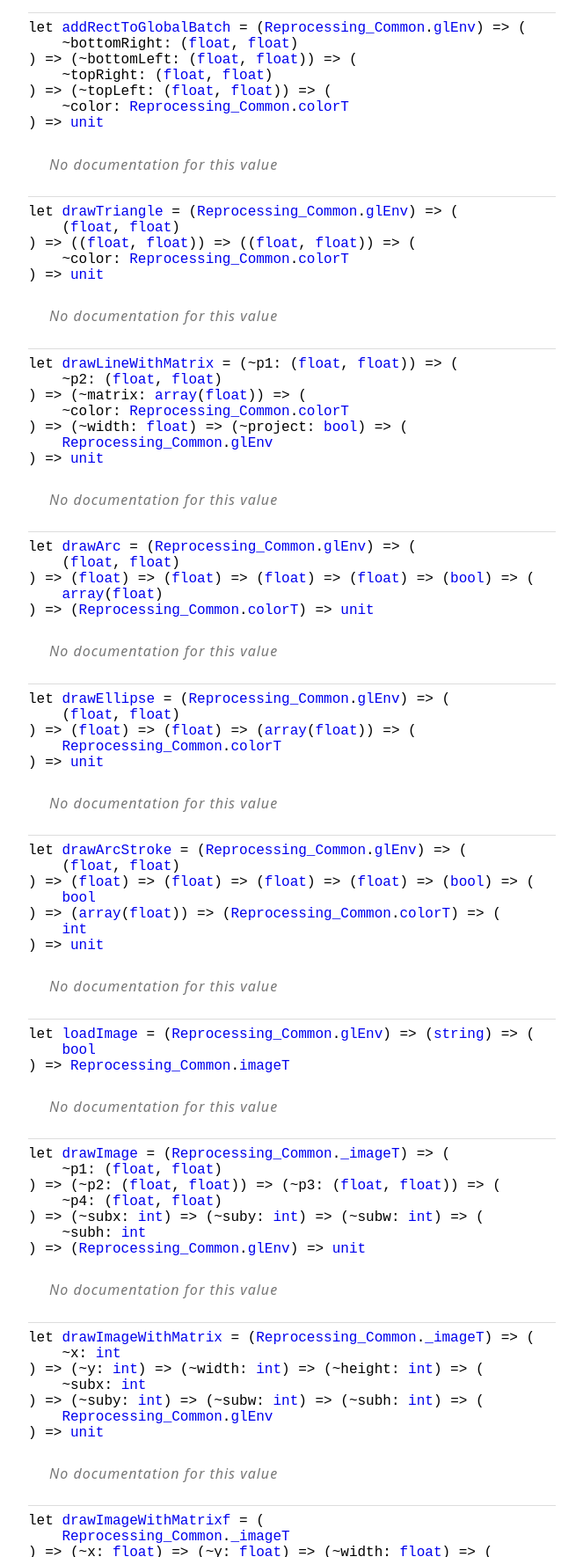
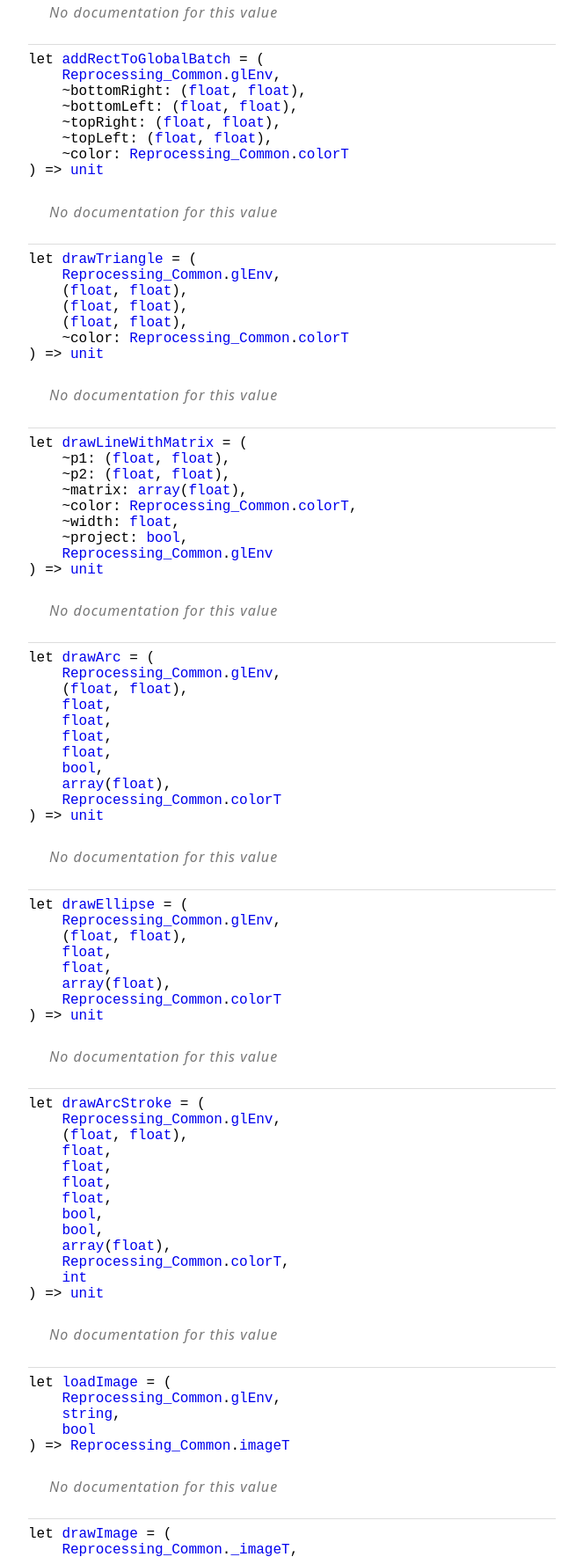
Before and after one commit to jaredly/redoc, a website: page docs/Reprocessing_Internal.html in a window 1280 px wide. Shown: the part 1030-2800 px from the top of the page at 88% size, without its empty margins (308-971 px from the left). Drawn offline with Linux system fonts and the light colour scheme.

Commit message:
fix arrow collation

```diff
--- a/docs/Reprocessing_Internal.html
+++ b/docs/Reprocessing_Internal.html
@@ -95,11 +95,11 @@ window.onhashchange = checkHash
 <p><span class='missing'>This module does not have a toplevel documentation block.</span></p>
 <div class='doc-item'><h4 class='item module'> module <a href="#module-Matrix" id="module-Matrix">Matrix</a> : <a href="Reprocessing_Matrix.html">Reprocessing_Matrix</a></h4></div>
 
-<div class='doc-item'><h4 class='item'>let <a href="#value-getProgram" id="value-getProgram">getProgram</a> = (~context: <a href="Reasongl.html">Reasongl</a>.<a href="Reasongl.html#module-Gl">Gl</a>.<a href="Reasongl.html#type-Gl.contextT">contextT</a>) => (
-    ~vertexShader: <a href="globals.html#type-string">string</a>
-) => (~fragmentShader: <a href="globals.html#type-string">string</a>) => <a href="globals.html#type-option">option</a>(
-    <a href="Reasongl.html">Reasongl</a>.<a href="Reasongl.html#module-Gl">Gl</a>.<a href="Reasongl.html#type-Gl.programT">programT</a>
-)</h4>
+<div class='doc-item'><h4 class='item'>let <a href="#value-getProgram" id="value-getProgram">getProgram</a> = (
+    ~context: <a href="Reasongl.html">Reasongl</a>.<a href="Reasongl.html#module-Gl">Gl</a>.<a href="Reasongl.html#type-Gl.contextT">contextT</a>,
+    ~vertexShader: <a href="globals.html#type-string">string</a>,
+    ~fragmentShader: <a href="globals.html#type-string">string</a>
+) => <a href="globals.html#type-option">option</a>(<a href="Reasongl.html">Reasongl</a>.<a href="Reasongl.html#module-Gl">Gl</a>.<a href="Reasongl.html#type-Gl.programT">programT</a>)</h4>
 
 <div class='body body-empty'><span class='missing'>No documentation for this value</span></div></div>
 
@@ -113,15 +113,16 @@ window.onhashchange = checkHash
     ~vertexArray: <a href="Reasongl.html">Reasongl</a>.<a href="Reasongl.html#module-Gl">Gl</a>.<a href="Reasongl.html#module-Gl.Bigarray">Bigarray</a>.<a href="Reasongl.html#type-Gl.Bigarray.t">t</a>(
         <a href="globals.html#type-float">float</a>,
         <a href="Reasongl.html">Reasongl</a>.<a href="Reasongl.html#module-Gl">Gl</a>.<a href="Reasongl.html#module-Gl.Bigarray">Bigarray</a>.<a href="Reasongl.html#type-Gl.Bigarray.float32_elt">float32_elt</a>
-    )
-) => (
+    ),
     ~elementArray: <a href="Reasongl.html">Reasongl</a>.<a href="Reasongl.html#module-Gl">Gl</a>.<a href="Reasongl.html#module-Gl.Bigarray">Bigarray</a>.<a href="Reasongl.html#type-Gl.Bigarray.t">t</a>(
         <a href="globals.html#type-int">int</a>,
         <a href="Reasongl.html">Reasongl</a>.<a href="Reasongl.html#module-Gl">Gl</a>.<a href="Reasongl.html#module-Gl.Bigarray">Bigarray</a>.<a href="Reasongl.html#type-Gl.Bigarray.int16_unsigned_elt">int16_unsigned_elt</a>
-    )
-) => (~mode: <a href="globals.html#type-int">int</a>) => (~count: <a href="globals.html#type-int">int</a>) => (
-    ~textureBuffer: <a href="Reasongl.html">Reasongl</a>.<a href="Reasongl.html#module-Gl">Gl</a>.<a href="Reasongl.html#type-Gl.textureT">textureT</a>
-) => (<a href="Reprocessing_Common.html">Reprocessing_Common</a>.<a href="Reprocessing_Common.html#type-glEnv">glEnv</a>) => <a href="globals.html#type-unit">unit</a></h4>
+    ),
+    ~mode: <a href="globals.html#type-int">int</a>,
+    ~count: <a href="globals.html#type-int">int</a>,
+    ~textureBuffer: <a href="Reasongl.html">Reasongl</a>.<a href="Reasongl.html#module-Gl">Gl</a>.<a href="Reasongl.html#type-Gl.textureT">textureT</a>,
+    <a href="Reprocessing_Common.html">Reprocessing_Common</a>.<a href="Reprocessing_Common.html#type-glEnv">glEnv</a>
+) => <a href="globals.html#type-unit">unit</a></h4>
 
 <div class='body body-empty'><span class='missing'>No documentation for this value</span></div></div>
 
@@ -130,104 +131,144 @@ window.onhashchange = checkHash
 <div class='body body-empty'><span class='missing'>No documentation for this value</span></div></div>
 
 <div class='doc-item'><h4 class='item'>let <a href="#value-maybeFlushBatch" id="value-maybeFlushBatch">maybeFlushBatch</a> = (
-    ~texture: <a href="globals.html#type-option">option</a>(<a href="Reasongl.html">Reasongl</a>.<a href="Reasongl.html#module-Gl">Gl</a>.<a href="Reasongl.html#type-Gl.textureT">textureT</a>)
-) => (~el: <a href="globals.html#type-int">int</a>) => (~vert: <a href="globals.html#type-int">int</a>) => (
+    ~texture: <a href="globals.html#type-option">option</a>(<a href="Reasongl.html">Reasongl</a>.<a href="Reasongl.html#module-Gl">Gl</a>.<a href="Reasongl.html#type-Gl.textureT">textureT</a>),
+    ~el: <a href="globals.html#type-int">int</a>,
+    ~vert: <a href="globals.html#type-int">int</a>,
     <a href="Reprocessing_Common.html">Reprocessing_Common</a>.<a href="Reprocessing_Common.html#type-glEnv">glEnv</a>
 ) => <a href="globals.html#type-unit">unit</a></h4>
 
 <div class='body body-empty'><span class='missing'>No documentation for this value</span></div></div>
 
-<div class='doc-item'><h4 class='item'>let <a href="#value-addRectToGlobalBatch" id="value-addRectToGlobalBatch">addRectToGlobalBatch</a> = (<a href="Reprocessing_Common.html">Reprocessing_Common</a>.<a href="Reprocessing_Common.html#type-glEnv">glEnv</a>) => (
-    ~bottomRight: (<a href="globals.html#type-float">float</a>, <a href="globals.html#type-float">float</a>)
-) => (~bottomLeft: (<a href="globals.html#type-float">float</a>, <a href="globals.html#type-float">float</a>)) => (
-    ~topRight: (<a href="globals.html#type-float">float</a>, <a href="globals.html#type-float">float</a>)
-) => (~topLeft: (<a href="globals.html#type-float">float</a>, <a href="globals.html#type-float">float</a>)) => (
+<div class='doc-item'><h4 class='item'>let <a href="#value-addRectToGlobalBatch" id="value-addRectToGlobalBatch">addRectToGlobalBatch</a> = (
+    <a href="Reprocessing_Common.html">Reprocessing_Common</a>.<a href="Reprocessing_Common.html#type-glEnv">glEnv</a>,
+    ~bottomRight: (<a href="globals.html#type-float">float</a>, <a href="globals.html#type-float">float</a>),
+    ~bottomLeft: (<a href="globals.html#type-float">float</a>, <a href="globals.html#type-float">float</a>),
+    ~topRight: (<a href="globals.html#type-float">float</a>, <a href="globals.html#type-float">float</a>),
+    ~topLeft: (<a href="globals.html#type-float">float</a>, <a href="globals.html#type-float">float</a>),
     ~color: <a href="Reprocessing_Common.html">Reprocessing_Common</a>.<a href="Reprocessing_Common.html#type-colorT">colorT</a>
 ) => <a href="globals.html#type-unit">unit</a></h4>
 
 <div class='body body-empty'><span class='missing'>No documentation for this value</span></div></div>
 
-<div class='doc-item'><h4 class='item'>let <a href="#value-drawTriangle" id="value-drawTriangle">drawTriangle</a> = (<a href="Reprocessing_Common.html">Reprocessing_Common</a>.<a href="Reprocessing_Common.html#type-glEnv">glEnv</a>) => (
-    (<a href="globals.html#type-float">float</a>, <a href="globals.html#type-float">float</a>)
-) => ((<a href="globals.html#type-float">float</a>, <a href="globals.html#type-float">float</a>)) => ((<a href="globals.html#type-float">float</a>, <a href="globals.html#type-float">float</a>)) => (
+<div class='doc-item'><h4 class='item'>let <a href="#value-drawTriangle" id="value-drawTriangle">drawTriangle</a> = (
+    <a href="Reprocessing_Common.html">Reprocessing_Common</a>.<a href="Reprocessing_Common.html#type-glEnv">glEnv</a>,
+    (<a href="globals.html#type-float">float</a>, <a href="globals.html#type-float">float</a>),
+    (<a href="globals.html#type-float">float</a>, <a href="globals.html#type-float">float</a>),
+    (<a href="globals.html#type-float">float</a>, <a href="globals.html#type-float">float</a>),
     ~color: <a href="Reprocessing_Common.html">Reprocessing_Common</a>.<a href="Reprocessing_Common.html#type-colorT">colorT</a>
 ) => <a href="globals.html#type-unit">unit</a></h4>
 
 <div class='body body-empty'><span class='missing'>No documentation for this value</span></div></div>
 
-<div class='doc-item'><h4 class='item'>let <a href="#value-drawLineWithMatrix" id="value-drawLineWithMatrix">drawLineWithMatrix</a> = (~p1: (<a href="globals.html#type-float">float</a>, <a href="globals.html#type-float">float</a>)) => (
-    ~p2: (<a href="globals.html#type-float">float</a>, <a href="globals.html#type-float">float</a>)
-) => (~matrix: <a href="globals.html#type-array">array</a>(<a href="globals.html#type-float">float</a>)) => (
-    ~color: <a href="Reprocessing_Common.html">Reprocessing_Common</a>.<a href="Reprocessing_Common.html#type-colorT">colorT</a>
-) => (~width: <a href="globals.html#type-float">float</a>) => (~project: <a href="globals.html#type-bool">bool</a>) => (
+<div class='doc-item'><h4 class='item'>let <a href="#value-drawLineWithMatrix" id="value-drawLineWithMatrix">drawLineWithMatrix</a> = (
+    ~p1: (<a href="globals.html#type-float">float</a>, <a href="globals.html#type-float">float</a>),
+    ~p2: (<a href="globals.html#type-float">float</a>, <a href="globals.html#type-float">float</a>),
+    ~matrix: <a href="globals.html#type-array">array</a>(<a href="globals.html#type-float">float</a>),
+    ~color: <a href="Reprocessing_Common.html">Reprocessing_Common</a>.<a href="Reprocessing_Common.html#type-colorT">colorT</a>,
+    ~width: <a href="globals.html#type-float">float</a>,
+    ~project: <a href="globals.html#type-bool">bool</a>,
     <a href="Reprocessing_Common.html">Reprocessing_Common</a>.<a href="Reprocessing_Common.html#type-glEnv">glEnv</a>
 ) => <a href="globals.html#type-unit">unit</a></h4>
 
 <div class='body body-empty'><span class='missing'>No documentation for this value</span></div></div>
 
-<div class='doc-item'><h4 class='item'>let <a href="#value-drawArc" id="value-drawArc">drawArc</a> = (<a href="Reprocessing_Common.html">Reprocessing_Common</a>.<a href="Reprocessing_Common.html#type-glEnv">glEnv</a>) => (
-    (<a href="globals.html#type-float">float</a>, <a href="globals.html#type-float">float</a>)
-) => (<a href="globals.html#type-float">float</a>) => (<a href="globals.html#type-float">float</a>) => (<a href="globals.html#type-float">float</a>) => (<a href="globals.html#type-float">float</a>) => (<a href="globals.html#type-bool">bool</a>) => (
-    <a href="globals.html#type-array">array</a>(<a href="globals.html#type-float">float</a>)
-) => (<a href="Reprocessing_Common.html">Reprocessing_Common</a>.<a href="Reprocessing_Common.html#type-colorT">colorT</a>) => <a href="globals.html#type-unit">unit</a></h4>
-
-<div class='body body-empty'><span class='missing'>No documentation for this value</span></div></div>
-
-<div class='doc-item'><h4 class='item'>let <a href="#value-drawEllipse" id="value-drawEllipse">drawEllipse</a> = (<a href="Reprocessing_Common.html">Reprocessing_Common</a>.<a href="Reprocessing_Common.html#type-glEnv">glEnv</a>) => (
-    (<a href="globals.html#type-float">float</a>, <a href="globals.html#type-float">float</a>)
-) => (<a href="globals.html#type-float">float</a>) => (<a href="globals.html#type-float">float</a>) => (<a href="globals.html#type-array">array</a>(<a href="globals.html#type-float">float</a>)) => (
+<div class='doc-item'><h4 class='item'>let <a href="#value-drawArc" id="value-drawArc">drawArc</a> = (
+    <a href="Reprocessing_Common.html">Reprocessing_Common</a>.<a href="Reprocessing_Common.html#type-glEnv">glEnv</a>,
+    (<a href="globals.html#type-float">float</a>, <a href="globals.html#type-float">float</a>),
+    <a href="globals.html#type-float">float</a>,
+    <a href="globals.html#type-float">float</a>,
+    <a href="globals.html#type-float">float</a>,
+    <a href="globals.html#type-float">float</a>,
+    <a href="globals.html#type-bool">bool</a>,
+    <a href="globals.html#type-array">array</a>(<a href="globals.html#type-float">float</a>),
     <a href="Reprocessing_Common.html">Reprocessing_Common</a>.<a href="Reprocessing_Common.html#type-colorT">colorT</a>
 ) => <a href="globals.html#type-unit">unit</a></h4>
 
 <div class='body body-empty'><span class='missing'>No documentation for this value</span></div></div>
 
-<div class='doc-item'><h4 class='item'>let <a href="#value-drawArcStroke" id="value-drawArcStroke">drawArcStroke</a> = (<a href="Reprocessing_Common.html">Reprocessing_Common</a>.<a href="Reprocessing_Common.html#type-glEnv">glEnv</a>) => (
-    (<a href="globals.html#type-float">float</a>, <a href="globals.html#type-float">float</a>)
-) => (<a href="globals.html#type-float">float</a>) => (<a href="globals.html#type-float">float</a>) => (<a href="globals.html#type-float">float</a>) => (<a href="globals.html#type-float">float</a>) => (<a href="globals.html#type-bool">bool</a>) => (
-    <a href="globals.html#type-bool">bool</a>
-) => (<a href="globals.html#type-array">array</a>(<a href="globals.html#type-float">float</a>)) => (<a href="Reprocessing_Common.html">Reprocessing_Common</a>.<a href="Reprocessing_Common.html#type-colorT">colorT</a>) => (
+<div class='doc-item'><h4 class='item'>let <a href="#value-drawEllipse" id="value-drawEllipse">drawEllipse</a> = (
+    <a href="Reprocessing_Common.html">Reprocessing_Common</a>.<a href="Reprocessing_Common.html#type-glEnv">glEnv</a>,
+    (<a href="globals.html#type-float">float</a>, <a href="globals.html#type-float">float</a>),
+    <a href="globals.html#type-float">float</a>,
+    <a href="globals.html#type-float">float</a>,
+    <a href="globals.html#type-array">array</a>(<a href="globals.html#type-float">float</a>),
+    <a href="Reprocessing_Common.html">Reprocessing_Common</a>.<a href="Reprocessing_Common.html#type-colorT">colorT</a>
+) => <a href="globals.html#type-unit">unit</a></h4>
+
+<div class='body body-empty'><span class='missing'>No documentation for this value</span></div></div>
+
+<div class='doc-item'><h4 class='item'>let <a href="#value-drawArcStroke" id="value-drawArcStroke">drawArcStroke</a> = (
+    <a href="Reprocessing_Common.html">Reprocessing_Common</a>.<a href="Reprocessing_Common.html#type-glEnv">glEnv</a>,
+    (<a href="globals.html#type-float">float</a>, <a href="globals.html#type-float">float</a>),
+    <a href="globals.html#type-float">float</a>,
+    <a href="globals.html#type-float">float</a>,
+    <a href="globals.html#type-float">float</a>,
+    <a href="globals.html#type-float">float</a>,
+    <a href="globals.html#type-bool">bool</a>,
+    <a href="globals.html#type-bool">bool</a>,
+    <a href="globals.html#type-array">array</a>(<a href="globals.html#type-float">float</a>),
+    <a href="Reprocessing_Common.html">Reprocessing_Common</a>.<a href="Reprocessing_Common.html#type-colorT">colorT</a>,
     <a href="globals.html#type-int">int</a>
 ) => <a href="globals.html#type-unit">unit</a></h4>
 
 <div class='body body-empty'><span class='missing'>No documentation for this value</span></div></div>
 
-<div class='doc-item'><h4 class='item'>let <a href="#value-loadImage" id="value-loadImage">loadImage</a> = (<a href="Reprocessing_Common.html">Reprocessing_Common</a>.<a href="Reprocessing_Common.html#type-glEnv">glEnv</a>) => (<a href="globals.html#type-string">string</a>) => (
+<div class='doc-item'><h4 class='item'>let <a href="#value-loadImage" id="value-loadImage">loadImage</a> = (
+    <a href="Reprocessing_Common.html">Reprocessing_Common</a>.<a href="Reprocessing_Common.html#type-glEnv">glEnv</a>,
+    <a href="globals.html#type-string">string</a>,
     <a href="globals.html#type-bool">bool</a>
 ) => <a href="Reprocessing_Common.html">Reprocessing_Common</a>.<a href="Reprocessing_Common.html#type-imageT">imageT</a></h4>
 
 <div class='body body-empty'><span class='missing'>No documentation for this value</span></div></div>
 
-<div class='doc-item'><h4 class='item'>let <a href="#value-drawImage" id="value-drawImage">drawImage</a> = (<a href="Reprocessing_Common.html">Reprocessing_Common</a>.<a href="Reprocessing_Common.html#type-_imageT">_imageT</a>) => (
-    ~p1: (<a href="globals.html#type-float">float</a>, <a href="globals.html#type-float">float</a>)
-) => (~p2: (<a href="globals.html#type-float">float</a>, <a href="globals.html#type-float">float</a>)) => (~p3: (<a href="globals.html#type-float">float</a>, <a href="globals.html#type-float">float</a>)) => (
-    ~p4: (<a href="globals.html#type-float">float</a>, <a href="globals.html#type-float">float</a>)
-) => (~subx: <a href="globals.html#type-int">int</a>) => (~suby: <a href="globals.html#type-int">int</a>) => (~subw: <a href="globals.html#type-int">int</a>) => (
-    ~subh: <a href="globals.html#type-int">int</a>
-) => (<a href="Reprocessing_Common.html">Reprocessing_Common</a>.<a href="Reprocessing_Common.html#type-glEnv">glEnv</a>) => <a href="globals.html#type-unit">unit</a></h4>
+<div class='doc-item'><h4 class='item'>let <a href="#value-drawImage" id="value-drawImage">drawImage</a> = (
+    <a href="Reprocessing_Common.html">Reprocessing_Common</a>.<a href="Reprocessing_Common.html#type-_imageT">_imageT</a>,
+    ~p1: (<a href="globals.html#type-float">float</a>, <a href="globals.html#type-float">float</a>),
+    ~p2: (<a href="globals.html#type-float">float</a>, <a href="globals.html#type-float">float</a>),
+    ~p3: (<a href="globals.html#type-float">float</a>, <a href="globals.html#type-float">float</a>),
+    ~p4: (<a href="globals.html#type-float">float</a>, <a href="globals.html#type-float">float</a>),
+    ~subx: <a href="globals.html#type-int">int</a>,
+    ~suby: <a href="globals.html#type-int">int</a>,
+    ~subw: <a href="globals.html#type-int">int</a>,
+    ~subh: <a href="globals.html#type-int">int</a>,
+    <a href="Reprocessing_Common.html">Reprocessing_Common</a>.<a href="Reprocessing_Common.html#type-glEnv">glEnv</a>
+) => <a href="globals.html#type-unit">unit</a></h4>
 
 <div class='body body-empty'><span class='missing'>No documentation for this value</span></div></div>
 
-<div class='doc-item'><h4 class='item'>let <a href="#value-drawImageWithMatrix" id="value-drawImageWithMatrix">drawImageWithMatrix</a> = (<a href="Reprocessing_Common.html">Reprocessing_Common</a>.<a href="Reprocessing_Common.html#type-_imageT">_imageT</a>) => (
-    ~x: <a href="globals.html#type-int">int</a>
-) => (~y: <a href="globals.html#type-int">int</a>) => (~width: <a href="globals.html#type-int">int</a>) => (~height: <a href="globals.html#type-int">int</a>) => (
-    ~subx: <a href="globals.html#type-int">int</a>
-) => (~suby: <a href="globals.html#type-int">int</a>) => (~subw: <a href="globals.html#type-int">int</a>) => (~subh: <a href="globals.html#type-int">int</a>) => (
+<div class='doc-item'><h4 class='item'>let <a href="#value-drawImageWithMatrix" id="value-drawImageWithMatrix">drawImageWithMatrix</a> = (
+    <a href="Reprocessing_Common.html">Reprocessing_Common</a>.<a href="Reprocessing_Common.html#type-_imageT">_imageT</a>,
+    ~x: <a href="globals.html#type-int">int</a>,
+    ~y: <a href="globals.html#type-int">int</a>,
+    ~width: <a href="globals.html#type-int">int</a>,
+    ~height: <a href="globals.html#type-int">int</a>,
+    ~subx: <a href="globals.html#type-int">int</a>,
+    ~suby: <a href="globals.html#type-int">int</a>,
+    ~subw: <a href="globals.html#type-int">int</a>,
+    ~subh: <a href="globals.html#type-int">int</a>,
     <a href="Reprocessing_Common.html">Reprocessing_Common</a>.<a href="Reprocessing_Common.html#type-glEnv">glEnv</a>
 ) => <a href="globals.html#type-unit">unit</a></h4>
 
 <div class='body body-empty'><span class='missing'>No documentation for this value</span></div></div>
 
 <div class='doc-item'><h4 class='item'>let <a href="#value-drawImageWithMatrixf" id="value-drawImageWithMatrixf">drawImageWithMatrixf</a> = (
-    <a href="Reprocessing_Common.html">Reprocessing_Common</a>.<a href="Reprocessing_Common.html#type-_imageT">_imageT</a>
-) => (~x: <a href="globals.html#type-float">float</a>) => (~y: <a href="globals.html#type-float">float</a>) => (~width: <a href="globals.html#type-float">float</a>) => (
-    ~height: <a href="globals.html#type-float">float</a>
-) => (~subx: <a href="globals.html#type-int">int</a>) => (~suby: <a href="globals.html#type-int">int</a>) => (~subw: <a href="globals.html#type-int">int</a>) => (
-    ~subh: <a href="globals.html#type-int">int</a>
-) => (<a href="Reprocessing_Common.html">Reprocessing_Common</a>.<a href="Reprocessing_Common.html#type-glEnv">glEnv</a>) => <a href="globals.html#type-unit">unit</a></h4>
+    <a href="Reprocessing_Common.html">Reprocessing_Common</a>.<a href="Reprocessing_Common.html#type-_imageT">_imageT</a>,
+    ~x: <a href="globals.html#type-float">float</a>,
+    ~y: <a href="globals.html#type-float">float</a>,
+    ~width: <a href="globals.html#type-float">float</a>,
+    ~height: <a href="globals.html#type-float">float</a>,
+    ~subx: <a href="globals.html#type-int">int</a>,
+    ~suby: <a href="globals.html#type-int">int</a>,
+    ~subw: <a href="globals.html#type-int">int</a>,
+    ~subh: <a href="globals.html#type-int">int</a>,
+    <a href="Reprocessing_Common.html">Reprocessing_Common</a>.<a href="Reprocessing_Common.html#type-glEnv">glEnv</a>
+) => <a href="globals.html#type-unit">unit</a></h4>
 
 <div class='body body-empty'><span class='missing'>No documentation for this value</span></div></div>
 
-<div class='doc-item'><h4 class='item'>let <a href="#value-resetSize" id="value-resetSize">resetSize</a> = (<a href="Reprocessing_Common.html">Reprocessing_Common</a>.<a href="Reprocessing_Common.html#type-glEnv">glEnv</a>) => (<a href="globals.html#type-int">int</a>) => (
+<div class='doc-item'><h4 class='item'>let <a href="#value-resetSize" id="value-resetSize">resetSize</a> = (
+    <a href="Reprocessing_Common.html">Reprocessing_Common</a>.<a href="Reprocessing_Common.html#type-glEnv">glEnv</a>,
+    <a href="globals.html#type-int">int</a>,
     <a href="globals.html#type-int">int</a>
 ) => <a href="globals.html#type-unit">unit</a></h4>
 
```
Also changed, not shown: docs/Reprocessing_Common.html (+5 -5 lines), docs/Reprocessing_Font.html (+28 -16 lines), docs/Reprocessing_Matrix.html (+7 -9 lines), 1 other file.
